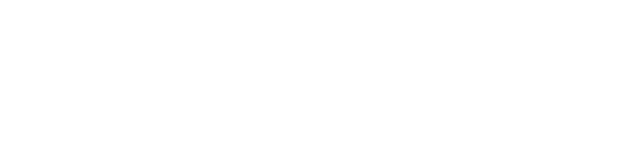
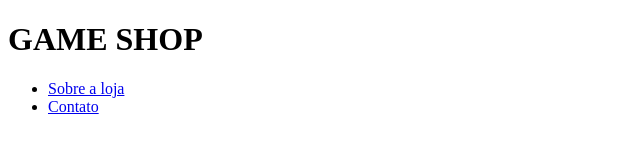
Before and after one commit to DeVector/site_game_shop, a plain HTML site: page index.html in a window 1280 px wide. Shown: the whole page, without its empty margins (0-640 px from the left). Drawn offline with Linux system fonts and the light colour scheme.

Commit message:
chore: create header html

```diff
--- a/index.html
+++ b/index.html
@@ -6,6 +6,18 @@
     <title>Game Shop - Sua Loja de Jogos</title>
 </head>
 <body>
-
+    <header>
+        <h1>GAME SHOP</h1>
+        <nav>
+            <ul>
+                <li>
+                    <a href="#about">Sobre a loja</a>
+                </li>
+                <li>
+                    <a href="#contact">Contato</a>
+                </li>
+            </ul>
+        </nav>
+    </header>
 </body>
 </html>
```
